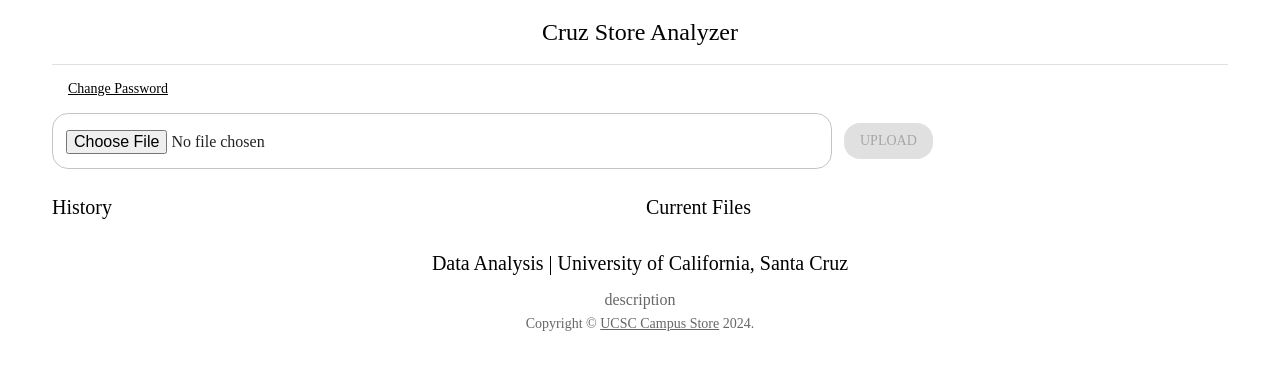
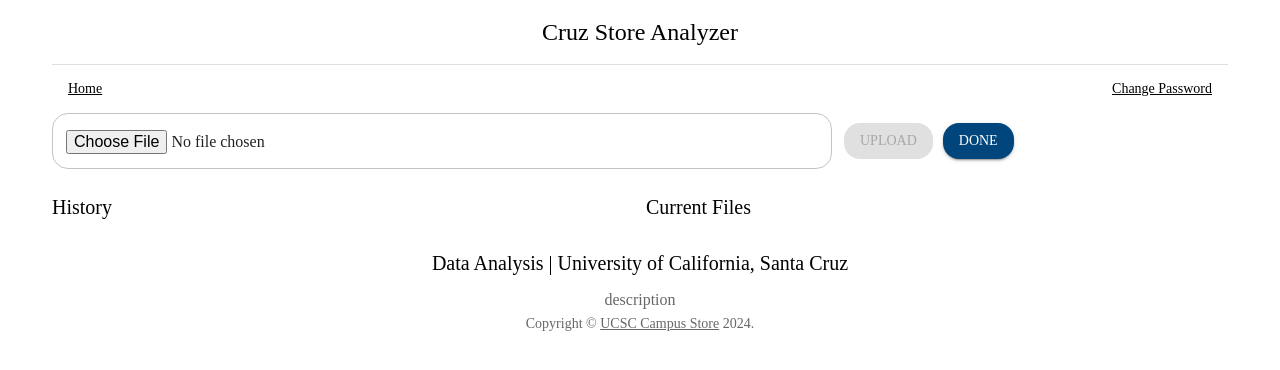
Before and after one commit to phuong0/ucsc-campus-store, a React (Create React App) app in the folder frontend/: page /projects in a window 1280 px wide. Shown: the top 370 px of the page. Built offline with nearby package versions, Linux system fonts and the light colour scheme.

Commit message:
added a button for connection to analysis, added a results area, added a home button

```diff
--- a/frontend/src/components/ProjectDropdown.js
+++ b/frontend/src/components/ProjectDropdown.js
@@ -7,7 +7,7 @@
 import Select from '@mui/material/Select';
 
 import {getproject} from "../server"
-import { ContactSupportOutlined } from '@material-ui/icons';
+// import { ContactSupportOutlined } from '@material-ui/icons';
 
 // dropdown for the projects
 
--- a/frontend/src/pages/Home.js
+++ b/frontend/src/pages/Home.js
@@ -20,6 +20,7 @@
 const originUrl = window.location.origin;
 
 const sections = [
+    { title: "Home", url: originUrl + "/home" },
     { title: "Change Password", url: originUrl + "/home" },
 ];
 
--- a/frontend/src/pages/Project.js
+++ b/frontend/src/pages/Project.js
@@ -15,6 +15,7 @@
 const originUrl = window.location.origin;
 
 const sections = [
+    { title: "Home", url: originUrl + "/home" },
     { title: "Change Password", url: originUrl + "/home" },
 ];
 
@@ -23,6 +24,10 @@
     const [historyFiles, setHistoryFiles] = useState([]);
     const [currentFiles, setCurrentFiles] = useState([]);
     const [fileInput, setFileInput] = useState('');
+
+    function parameterizeArray(key, value) {
+        return '?' + key + '=' + value;
+    }
 
     const handleFileChange = (event) => {
         let file_type = event.target.files[0].type;
@@ -51,6 +56,11 @@
         }
     };
 
+    const handleDone = () => {
+        var url = "/files" + parameterizeArray('files', currentFiles);
+        window.location.href = url;
+    }
+
     return (
         <Container>
             <Header title="Cruz Store Analyzer" sections={sections} />
@@ -70,6 +80,14 @@
                         disabled={!fileInput}
                     >
                         Upload
+                    </Button>
+                    <Button
+                        variant="contained"
+                        color="primary"
+                        onClick={handleDone}
+                        sx={{ marginLeft:"10px" }}
+                    >
+                        Done
                     </Button>
                 </Grid>
             </Grid>
```
Also changed, not shown: frontend/src/assets/category.png (added), frontend/src/assets/magnifying.png (added).
